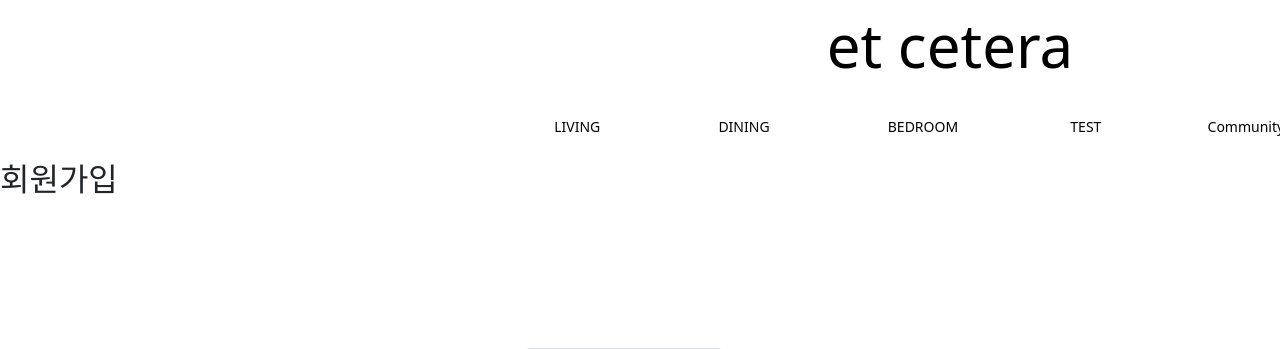
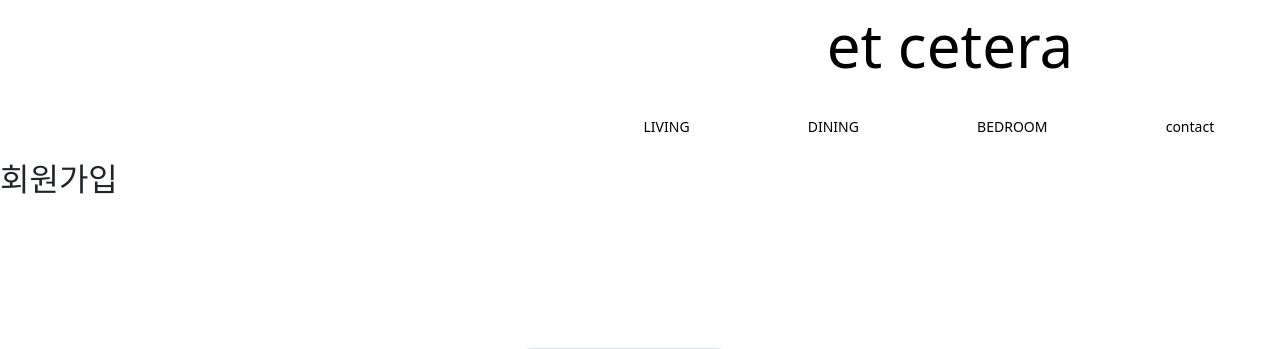
Before and after one commit to muhotalgo/project2024, a FastAPI app: page /join in a window 1280 px wide. Shown: the top 349 px of the page. Run offline with FastAPI, Linux system fonts and the light colour scheme; some libraries are stand-ins or nearby versions; some web fonts are replaced.

Commit message:
header - 상위 카테고리 변경

```diff
--- a/views/templates/include/header.html
+++ b/views/templates/include/header.html
@@ -71,25 +71,21 @@
                 <div class="dropdown">
                     <ul>
                         <li>
-                            <a href="http://www.naver.com">TEST</a>
+                            <button class="dropbtn">contact</button>
+                            <div class="dropdown-content">
+                                <a  href="#">notice</a>
+                                <a href="#">q&a</a>
+                            </div>
                         </li>
                     </ul>
                 </div>
                 <div class="dropdown">
                     <ul>
                         <li>
-                            <a href="http://www.naver.com">Community</a>
-                        </li>
-                    </ul>
-                </div>
-                <div class="dropdown">
-                    <ul>
-                        <li>
-                            <button class="dropbtn">고객센터</button>
+                            <button class="dropbtn">visit</button>
                             <div class="dropdown-content">
-                                <a  href="#">Q&A</a>
-                                <a href="#">1:1 Contact US</a>
-                                <a href="#">1:1 문의하기</a>
+                                <a  href="#">Flagship</a>
+                                <a href="#">about us</a>
                             </div>
                         </li>
                     </ul>
```
